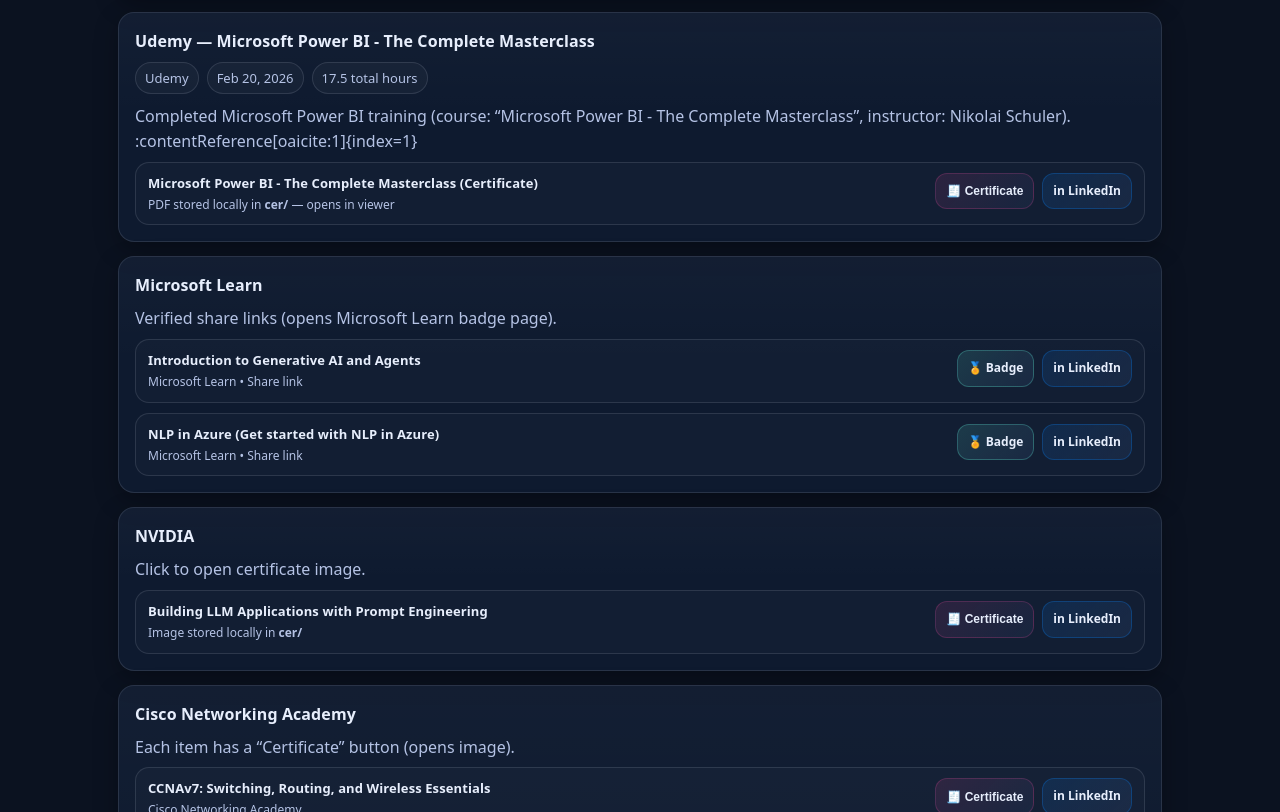
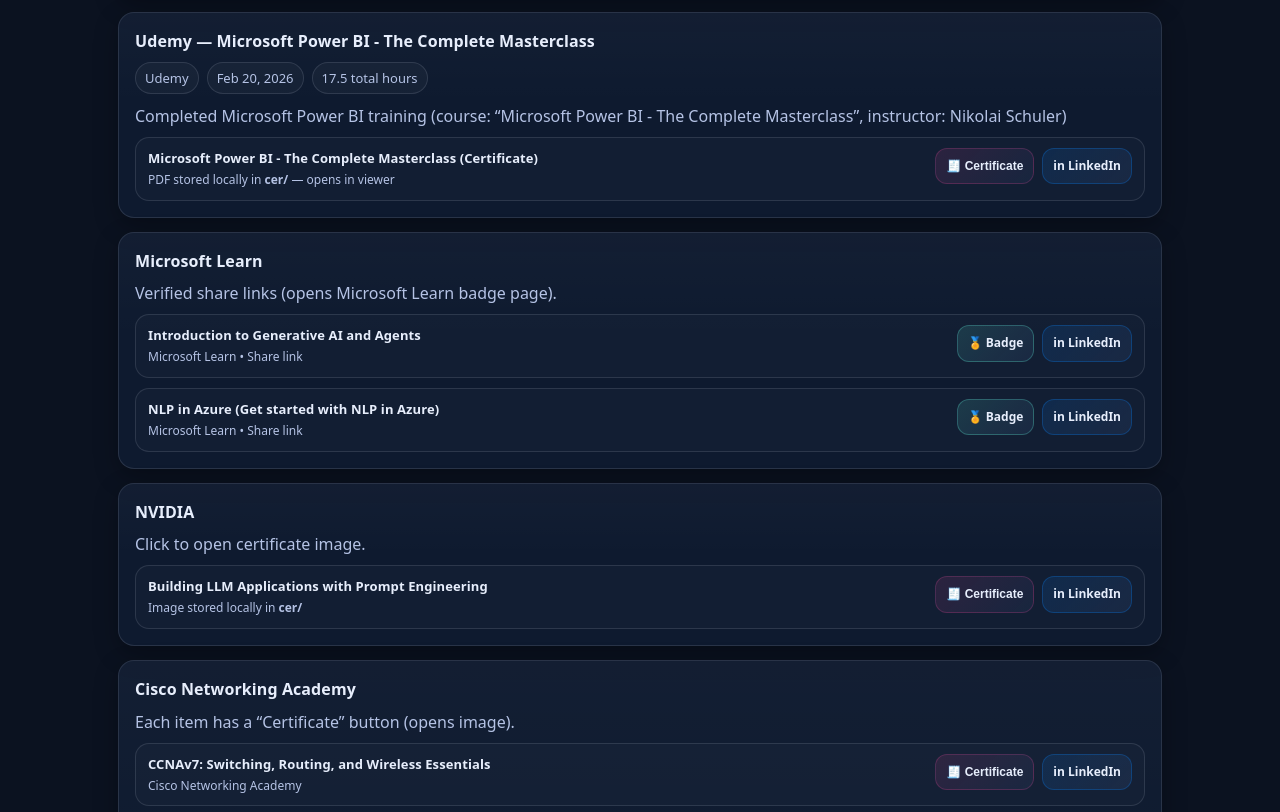
Before and after one commit to araWINd-AR/araWINd-AR.github.io, a plain HTML site: page index.html in a window 1280 px wide. Shown: the part 5140-5952 px from the top of the page. Drawn offline with Linux system fonts and the light colour scheme.

Commit message:
Remove content reference from training completion text

```diff
--- a/index.html
+++ b/index.html
@@ -1279,7 +1279,7 @@
           </div>
 
           <p style="margin:0;color:var(--muted);">
-            Completed Microsoft Power BI training (course: “Microsoft Power BI - The Complete Masterclass”, instructor: Nikolai Schuler). :contentReference[oaicite:1]{index=1}
+            Completed Microsoft Power BI training (course: “Microsoft Power BI - The Complete Masterclass”, instructor: Nikolai Schuler)
           </p>
 
           <div class="certList">
```
